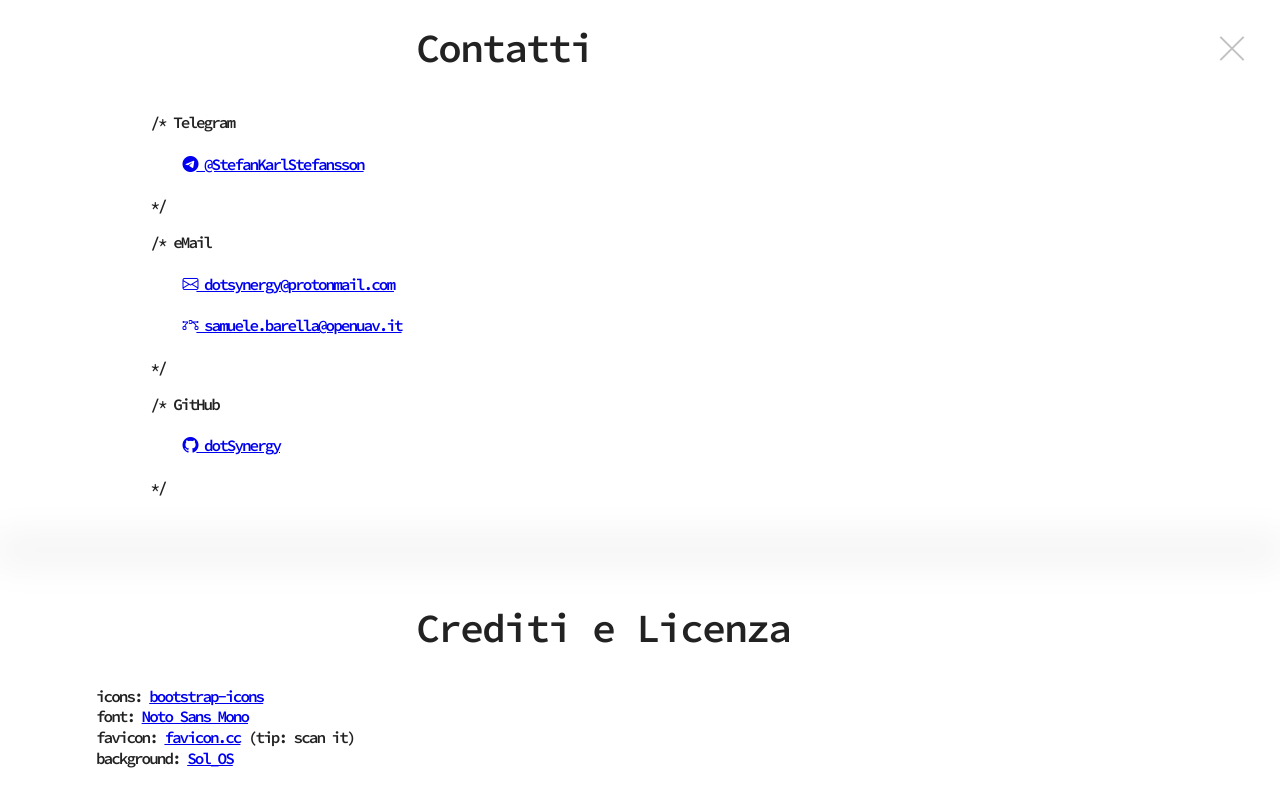
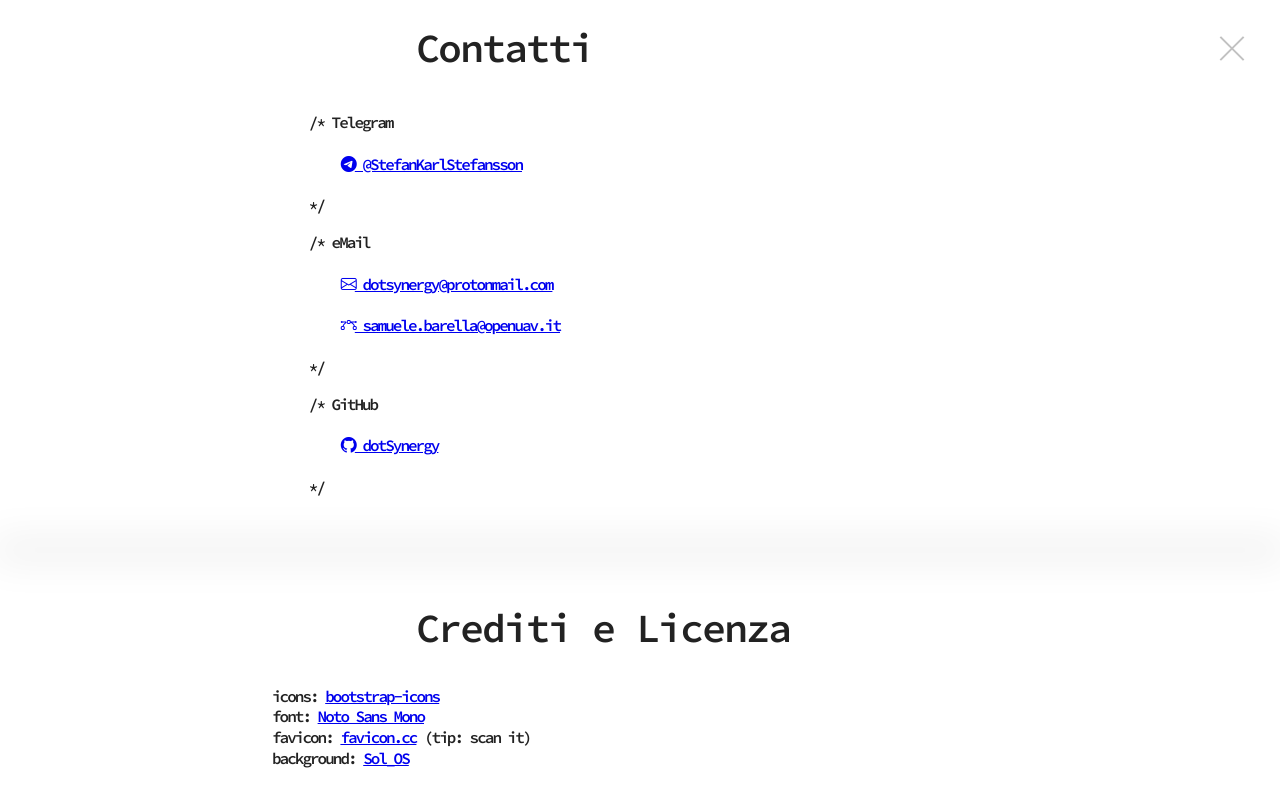
Before and after one commit to dotSynergy/website, a plain HTML site: page index.html in a window 1280 px wide. Both pictures are taken after a click on the button 319 px from the left and 702 px from the top of the page. Shown: the top 793 px of the page. Drawn offline with nearby package versions, Linux system fonts and the light colour scheme.

```diff
--- a/css/containers.css
+++ b/css/containers.css
@@ -88,6 +88,18 @@
     .inside-content { padding: 4rem 2rem; }
 }
 
+@media screen and (min-width: 768px){
+    .inside-content {
+        max-width: 600px;
+    }
+}
+
+@media screen and (min-width: 1024px){
+    .inside-content {
+        max-width: 800px;
+    }
+}
+
 .inside-content.no-title {
 	padding-top: 0;
 }
```
